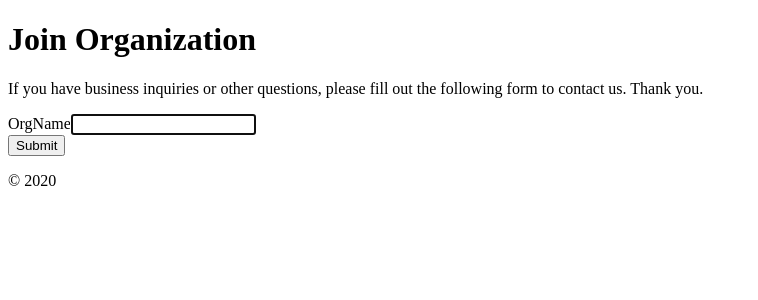
After one commit to PlaceU/web1, a Yii app: template frontend/views/organization/joinOrganization.php in a window 1280 px wide. The commit adds this page. Shown: the top 300 px of the page, without its empty margins (0-758 px from the left). Run offline with PHP 8.4 and a stand-in for Yii, Linux system fonts and the light colour scheme; the template is opened without the code that fills it, so the values that code supplies are empty; form fields are guessed from the names that the template uses; some libraries are stand-ins or nearby versions.

Commit message:
Add JoinOrganization Form

```diff
--- a/frontend/views/organization/index.php
+++ b/frontend/views/organization/index.php
@@ -15,6 +15,7 @@ $this->params['breadcrumbs'][] = $this->title;
 
     <p>
         <?= Html::a('Create Organization', ['create'], ['class' => 'btn btn-success']) ?>
+        <?= Html::a('Join Organization', ['join'], ['class' => 'btn btn-primary']) ?>
     </p>
 
 
--- /dev/null
+++ b/frontend/views/organization/joinOrganization.php
@@ -0,0 +1,34 @@
+<?php
+
+/* @var $this yii\web\View */
+/* @var $form yii\bootstrap\ActiveForm */
+/* @var $model \frontend\models\JoinForm */
+
+use yii\helpers\Html;
+use yii\bootstrap\ActiveForm;
+
+$this->title = 'Join Organization';
+$this->params['breadcrumbs'][] = $this->title;
+?>
+<div class="site-contact">
+    <h1><?= Html::encode($this->title) ?></h1>
+
+    <p>
+        If you have business inquiries or other questions, please fill out the following form to contact us. Thank you.
+    </p>
+
+    <div class="row">
+        <div class="col-lg-5">
+            <?php $form = ActiveForm::begin(['id' => 'join-form']); ?>
+
+                <?= $form->field($model, 'orgName')->textInput(['autofocus' => true]) ?>
+
+                <div class="form-group">
+                    <?= Html::submitButton('Submit', ['class' => 'btn btn-primary', 'name' => 'contact-button']) ?>
+                </div>
+
+            <?php ActiveForm::end(); ?>
+        </div>
+    </div>
+
+</div>
```
Also changed, not shown: frontend/controllers/OrganizationController.php (+30 -0 lines), frontend/models/JoinForm.php (added, +32 -0 lines).
